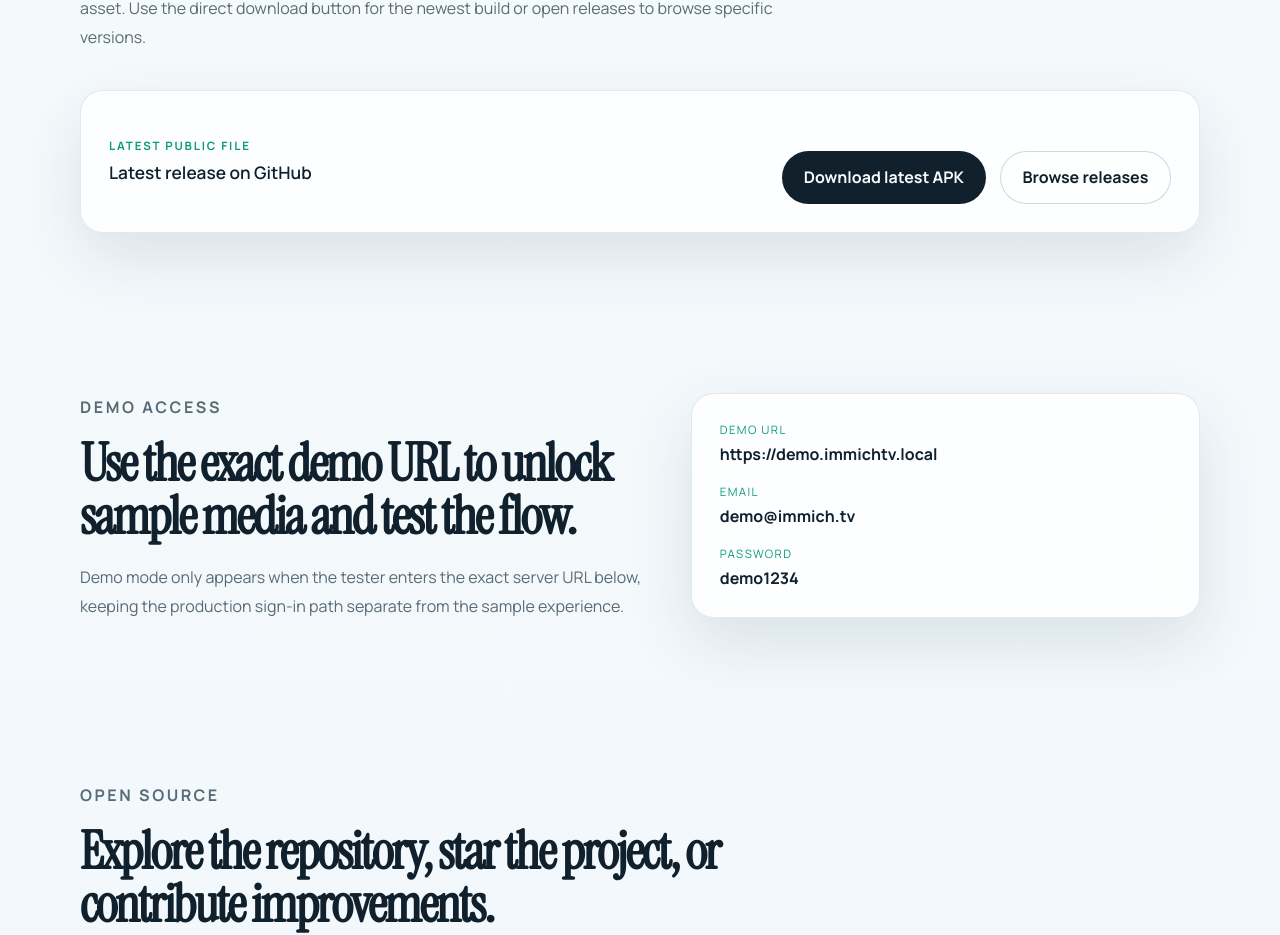
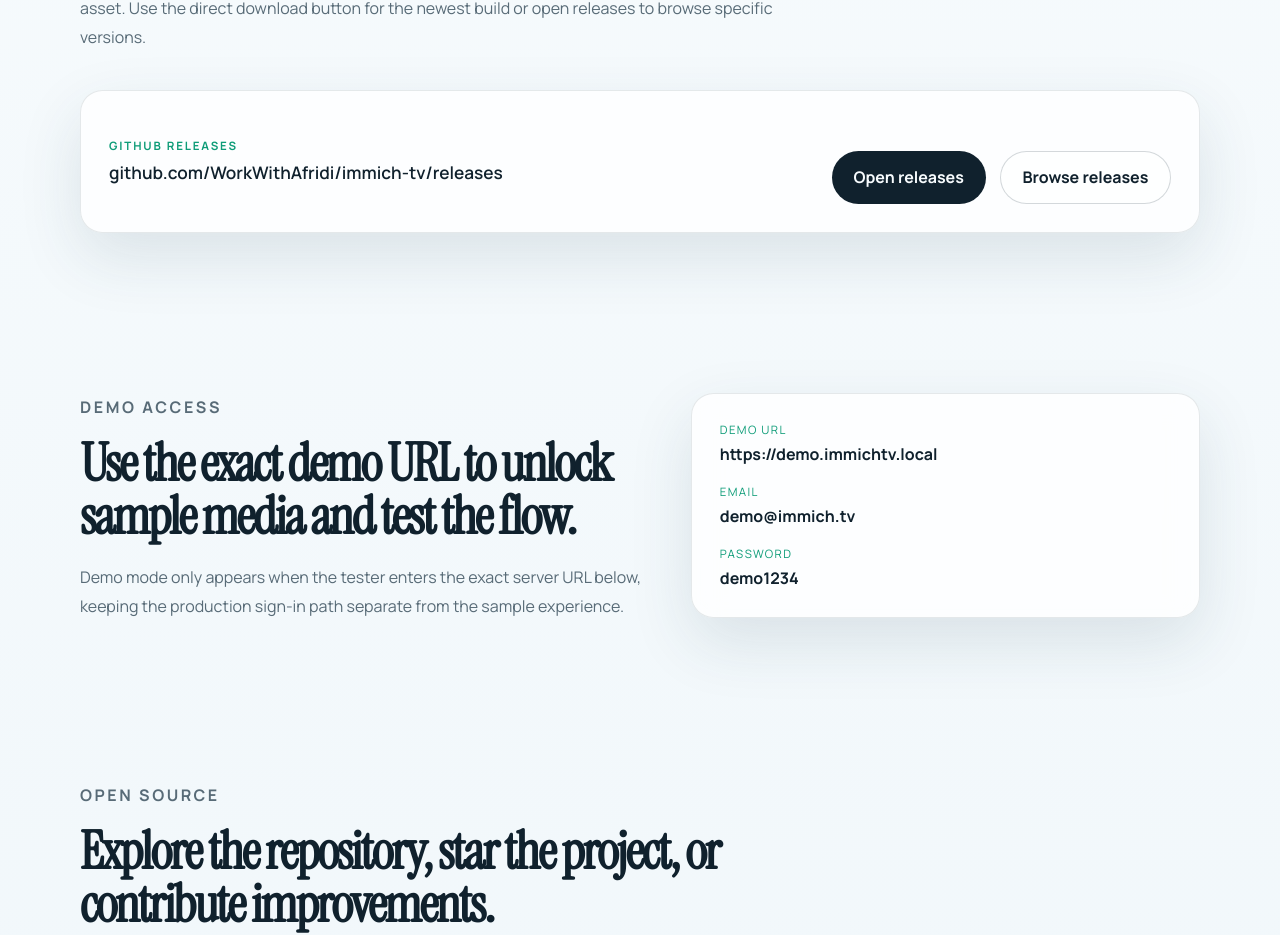
Before and after one commit to havealoha/immich-tv, a React (Vite) app in the folder marketing-site/: page / in a window 1280 px wide. Shown: the part 2219-3154 px from the top of the page. Built offline with nearby package versions, Linux system fonts and the light colour scheme; no server answers.

Commit message:
feat: remove dynamic APK download logic and update links to GitHub releases

```diff
--- a/marketing-site/src/App.tsx
+++ b/marketing-site/src/App.tsx
@@ -55,7 +55,6 @@
 const issuesUrl = 'https://github.com/WorkWithAfridi/immich-tv/issues';
 const releasesUrl = 'https://github.com/WorkWithAfridi/immich-tv/releases';
 const themeStorageKey = 'immich-tv-marketing-theme';
-const releaseApiUrl = 'https://api.github.com/repos/WorkWithAfridi/immich-tv/releases/tags/master-latest';
 
 function GithubIcon() {
   return (
@@ -127,8 +126,6 @@
 export default function App() {
   const featureIcons = [<TvIcon key="tv" />, <ImageIcon key="image" />, <SlideshowIcon key="slideshow" />];
   const [theme, setTheme] = useState<'light' | 'dark'>('light');
-  const [downloadUrl, setDownloadUrl] = useState(releasesUrl);
-  const [downloadLabel, setDownloadLabel] = useState('Latest release on GitHub');
 
   useEffect(() => {
     const savedTheme = window.localStorage.getItem(themeStorageKey);
@@ -141,47 +138,6 @@
     document.documentElement.setAttribute('data-theme', theme);
     window.localStorage.setItem(themeStorageKey, theme);
   }, [theme]);
-
-  useEffect(() => {
-    let isMounted = true;
-
-    const loadReleaseAsset = async () => {
-      try {
-        const response = await fetch(releaseApiUrl, {
-          headers: {
-            Accept: 'application/vnd.github+json',
-          },
-        });
-
-        if (!response.ok) {
-          return;
-        }
-
-        const release = await response.json();
-        const versionedAsset = release.assets?.find(
-          (asset: { name?: string; browser_download_url?: string }) =>
-            typeof asset.name === 'string' &&
-            /^ImmichTV-\d+\.\d+\.\d+-\d+\.apk$/.test(asset.name) &&
-            typeof asset.browser_download_url === 'string',
-        );
-
-        if (!isMounted || !versionedAsset) {
-          return;
-        }
-
-        setDownloadUrl(versionedAsset.browser_download_url);
-        setDownloadLabel(versionedAsset.name);
-      } catch {
-        // Fall back to the releases page when release metadata cannot be loaded.
-      }
-    };
-
-    void loadReleaseAsset();
-
-    return () => {
-      isMounted = false;
-    };
-  }, []);
 
   const toggleTheme = () => {
     setTheme((currentTheme) => (currentTheme === 'light' ? 'dark' : 'light'));
@@ -221,7 +177,7 @@
             </p>
 
             <div className="hero-actions">
-              <a className="primary-cta" href={downloadUrl} target="_blank" rel="noreferrer">
+              <a className="primary-cta" href={releasesUrl} target="_blank" rel="noreferrer">
                 Download APK
               </a>
               <a className="secondary-cta" href={repoUrl} target="_blank" rel="noreferrer">
@@ -294,15 +250,15 @@
 
           <div className="download-panel">
             <div className="download-copy">
-              <p className="repo-label">Latest public file</p>
-              <a className="repo-link" href={downloadUrl} target="_blank" rel="noreferrer">
-                {downloadLabel}
+              <p className="repo-label">GitHub releases</p>
+              <a className="repo-link" href={releasesUrl} target="_blank" rel="noreferrer">
+                github.com/WorkWithAfridi/immich-tv/releases
               </a>
             </div>
 
             <div className="github-actions">
-              <a className="primary-cta" href={downloadUrl} target="_blank" rel="noreferrer">
-                Download latest APK
+              <a className="primary-cta" href={releasesUrl} target="_blank" rel="noreferrer">
+                Open releases
               </a>
               <a className="secondary-cta" href={releasesUrl} target="_blank" rel="noreferrer">
                 Browse releases
```
Also changed, not shown: 1 other file (tests, documents, lock files or other folders).
